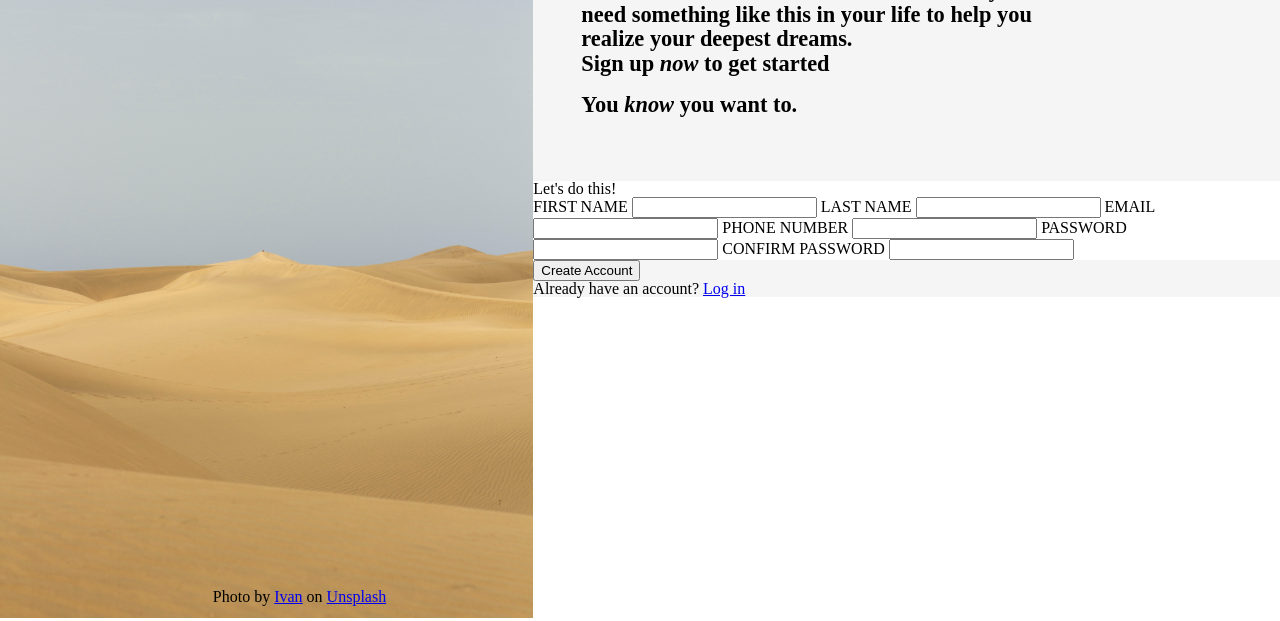
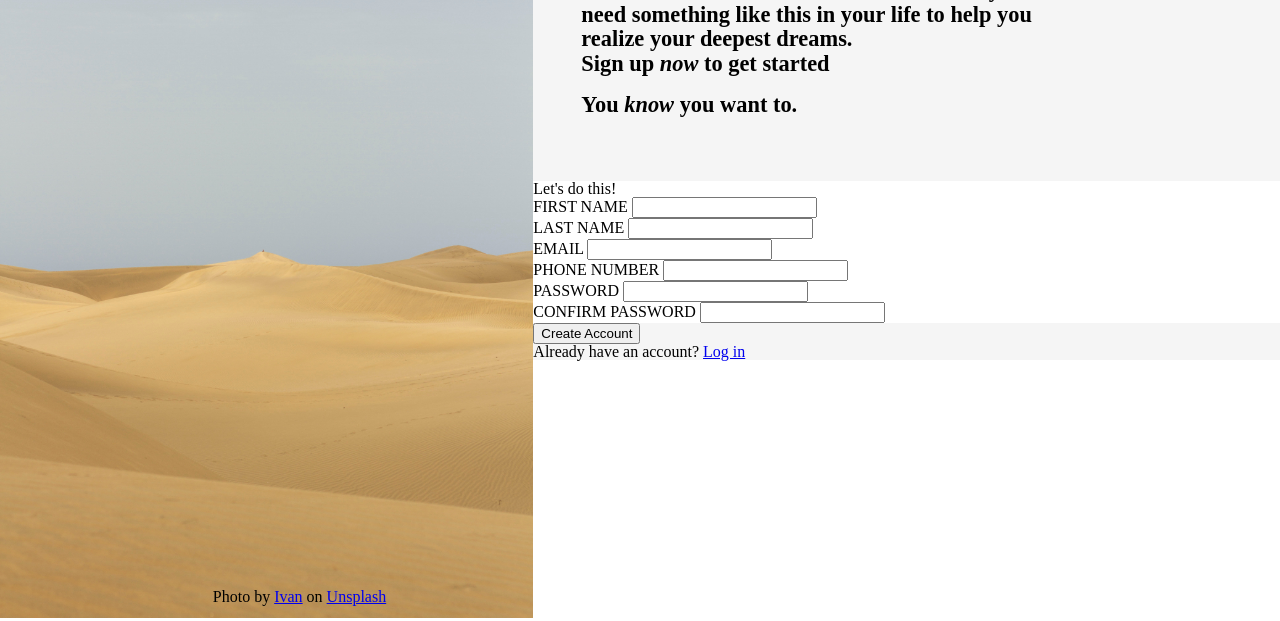
Before and after one commit to hurr-son/signup_form, a plain HTML site: page index.html in a window 1280 px wide. Shown: the part 182-803 px from the top of the page. Drawn offline with Linux system fonts and the light colour scheme.

Commit message:
added a form container and containers for children
removed the bottom wrapper from the middle wrapper
it was nested for some reason

```diff
--- a/index.html
+++ b/index.html
@@ -22,50 +22,54 @@
                 </p>
             </div>
         </div>
-        <div class="right-wrapper">
-            <div class="background-wrapper">
-                <div class="top-wrapper">
+        <div class="right-wrapper ">
+                <div class="top-wrapper background-wrapper">
                     <p>This is not a real online service! You know you need
                         something like this in your life to help you realize your deepest
                         dreams.</p>
                     <p>Sign up <em>now</em> to get started</p>
                     <p class="text youknow">You <em>know</em> you want to.</p>
                 </div>
-            </div>
-                <div class="lower-half-wrapper">
-                    <p>Let's do this!</p>
-                    <form>
-
+                <div class="middle-wrapper">
+                    <p class="letsdo">Let's do this!</p>
+                    <form class="form-container-main">
+                        <div class="form-child">
                             <label for="first-name">FIRST NAME</label>
                             <input type="text" name="first-name" id="first-name">
-
+                        </div>
+                        <div class="form-child">
                             <label for="last-name">LAST NAME</label>
                             <input type="text" name="last-name" id="last-name">
-
+                        </div>
+                        <div class="form-child">
                             <label for="email">EMAIL</label>
                             <input type="email" name="email" id="email">
-
+                        </div>
+                        <div class="form-child">
                             <label for="phone-number">PHONE NUMBER</label>
                             <input type="text" name="phone-number" id="phone-number">
-
+                        </div>
+                        <div class="form-child">
                             <label for="password">PASSWORD</label>
                             <input type="password" name="password" id="password">
-
+                        </div>
+                        <div class="form-child">
                             <label for="confirm-password">CONFIRM PASSWORD</label>
                             <input type="password" name="confirm-password" id="confirm-password">
-                    <div class="background-wrapper">
-                        <div class="bottom-wrapper">
-                            <button type="submit">Create Account</button>
-                            <p>Already have an account?
-                                <a href="https://www.theodinproject.com/users/sign_in">Log in</a>
-                            </p>
                         </div>
-                    </div>
-                    </form>
+                        </form>
                 </div>
-            </div>
+                        <div class="bottom-wrapper background-wrapper">
+                            <form>
+                                <button type="submit">Create Account</button>
+                                <p>Already have an account?
+                                    <a href="https://www.theodinproject.com/users/sign_in">Log in</a>
+                                </p>
+                            </form>
+                        </div>
+                </div>
 
-    </div>
+
 
 
 </body>
```
